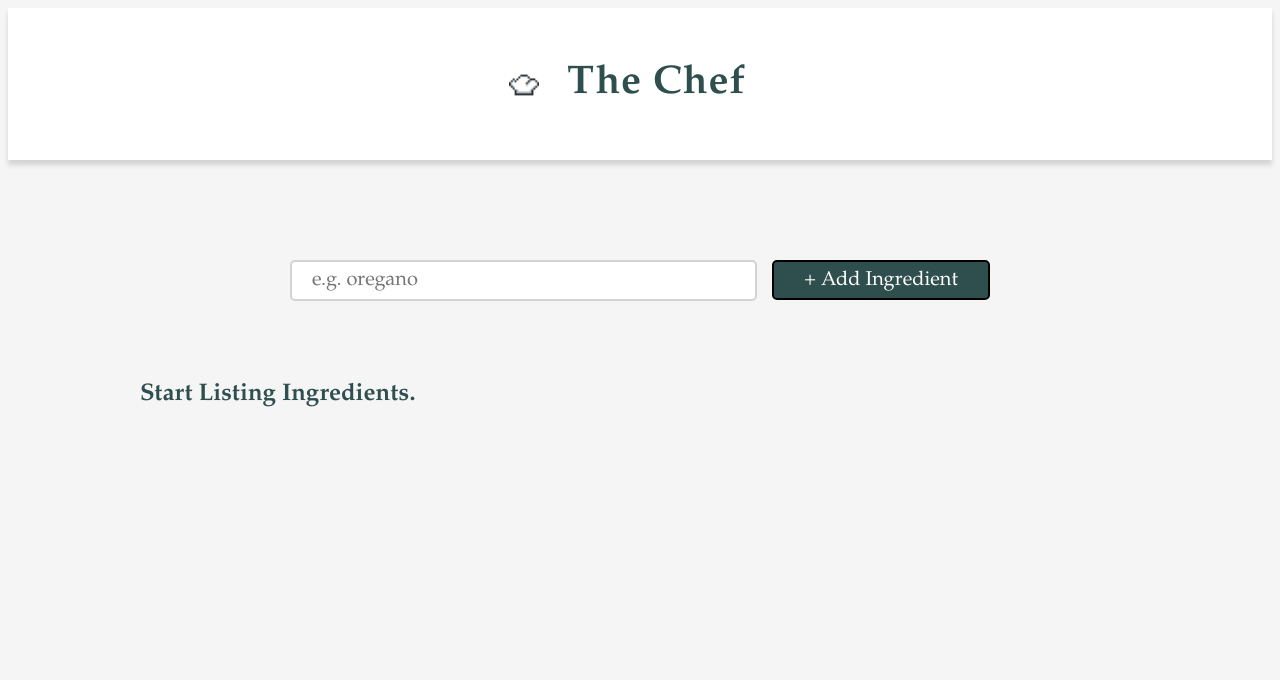
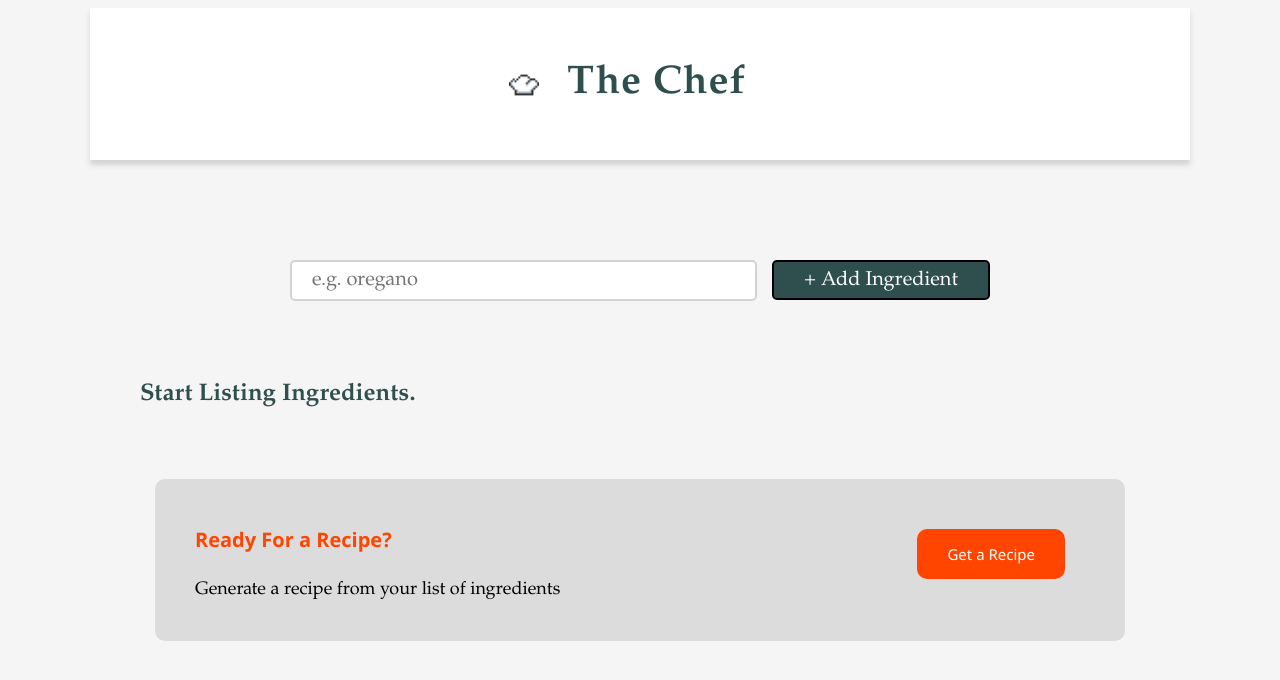
Before and after one commit to JoannaGeorg/ReactPractice, a React (Vite) app in the folder chef-claude-project/: page / in a window 1280 px wide. Shown: the top 680 px of the page. Built offline with nearby package versions, Linux system fonts and the light colour scheme.

Commit message:
Added and styled the generate recipe section

```diff
--- a/chef-claude-project/src/App.css
+++ b/chef-claude-project/src/App.css
@@ -9,7 +9,7 @@ body {
   background-color: white;
   align-items: center;
 
-  max-width: 1400px;
+  max-width: 1100px;
   min-width: 500px;
   margin-left: auto;
   margin-right: auto;
@@ -94,3 +94,52 @@ body {
   margin-top: 5px;
   margin-left: 50px;
 }
+
+.recipe-gen-container {
+  background-color: gainsboro;
+
+  display: flex;
+  max-width: 970px;
+  margin-left: auto;
+  margin-right: auto;
+  margin-top: 50px;
+  flex-wrap: wrap;
+
+  border-radius: 10px;
+  align-items: center;
+}
+
+.ready-recipe-title {
+  color: orangered;
+  font-size: 20px;
+  font-family:'Segoe UI', Tahoma, Geneva, Verdana, sans-serif;
+  margin-left: 40px;
+  margin-top: 20px;
+  margin-bottom: 0px;
+  width: 50%;
+}
+
+.get-recipe-button {
+  font-family: 'Segoe UI', Tahoma, Geneva, Verdana, sans-serif;
+  background-color: orangered;
+  color: white;
+  padding: 15px 30px;
+  font-size: 15px;
+  border-radius: 10px;
+  border: none;
+
+  margin-left: auto;
+  margin-right: 60px;
+  margin-top: 50px;
+  margin-bottom: 0px;
+  align-self: first baseline;
+}
+
+.ready-recipe-body {
+  font-size: 18px;
+
+  margin-left: 40px;
+  margin-right: 20px;
+  margin-bottom: 40px;
+  margin-top: 0px;
+}
--- a/chef-claude-project/src/App.jsx
+++ b/chef-claude-project/src/App.jsx
@@ -1,6 +1,7 @@
 import { useState } from 'react'
 import Header from './components/header'
 import Form from './components/form'
+import ReadyForRecipe from './components/recipe'
 import './App.css'
 
 function App() {
@@ -8,6 +9,7 @@ function App() {
     <>
       <Header />
       <Form />
+      <ReadyForRecipe />
     </>
   )
 }
--- /dev/null
+++ b/chef-claude-project/src/components/recipe.jsx
@@ -0,0 +1,9 @@
+export default function ReadyForRecipe() {
+  return (
+    <div className="recipe-gen-container">
+      <h3 className="ready-recipe-title">Ready For a Recipe?</h3>
+      <button className="get-recipe-button">Get a Recipe</button>
+      <p className="ready-recipe-body">Generate a recipe from your list of ingredients</p>
+    </div>
+  )
+}
```
